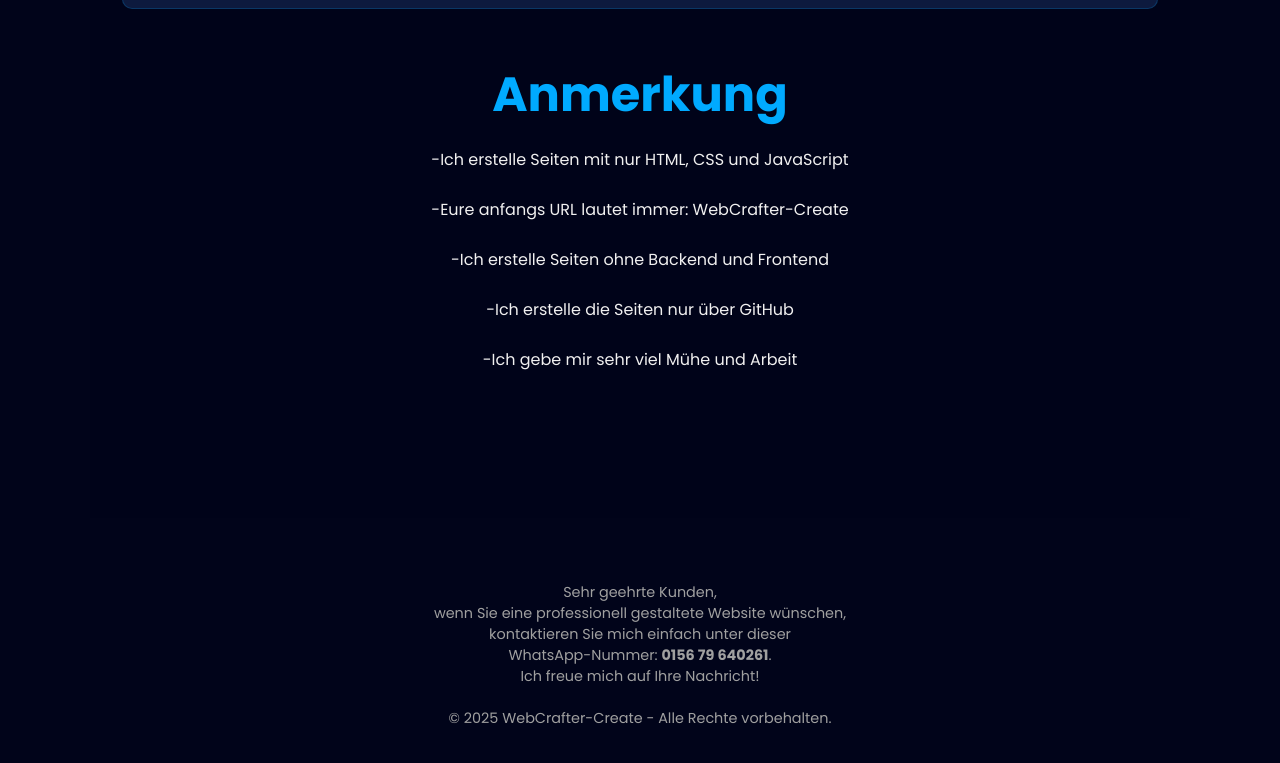
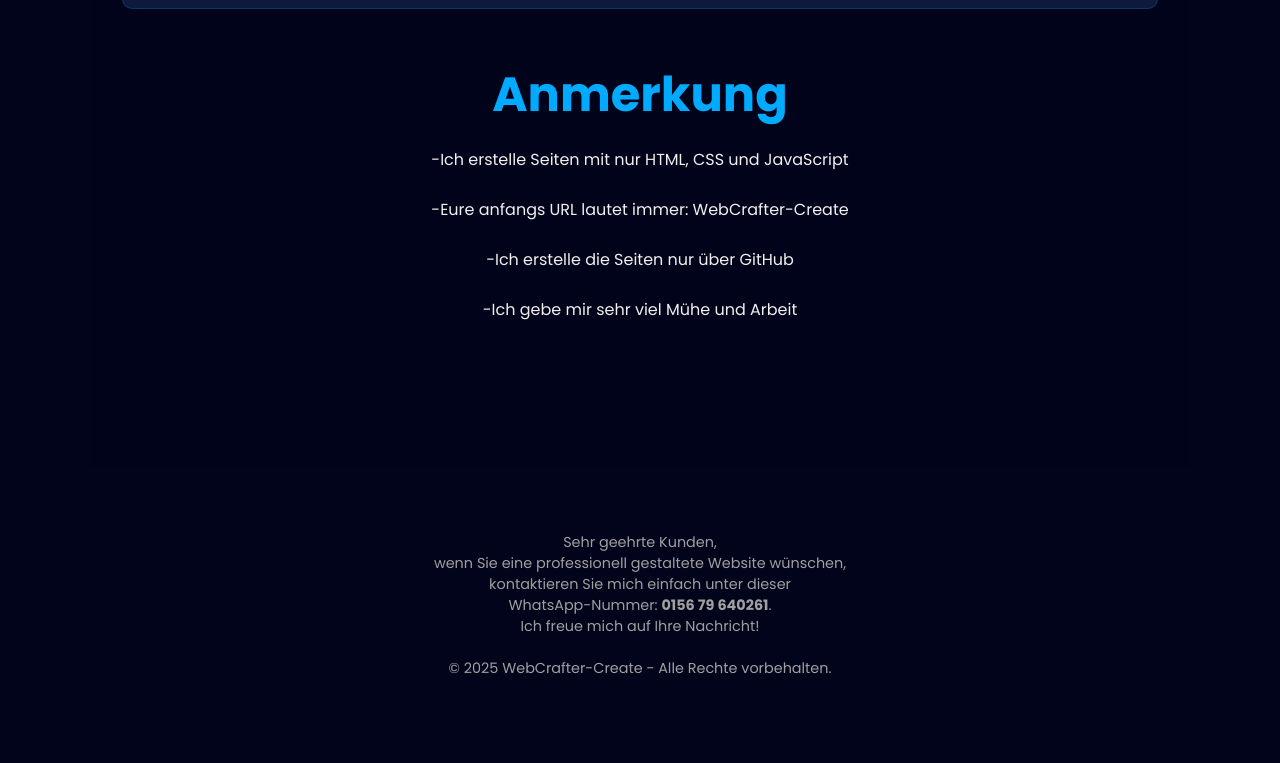
Before and after one commit to WebCrafter-Create/agency, a plain HTML site: page shopping.de/index.html in a window 1280 px wide. Shown: the part 4389-5152 px from the top of the page. Drawn offline with Linux system fonts and the light colour scheme.

Commit message:
Update index.html

```diff
--- a/shopping.de/index.html
+++ b/shopping.de/index.html
@@ -430,8 +430,6 @@
             <br>
 <p style="text-align: center;">-Eure anfangs URL lautet immer: WebCrafter-Create</p>
 <br>
-<p style="text-align: center;">-Ich erstelle Seiten ohne Backend und Frontend</p>
-<br>
 <p style="text-align: center;">-Ich erstelle die Seiten nur über GitHub</p>
 <br>
 <p style="text-align: center;">-Ich gebe mir sehr viel Mühe und Arbeit</p>
```
